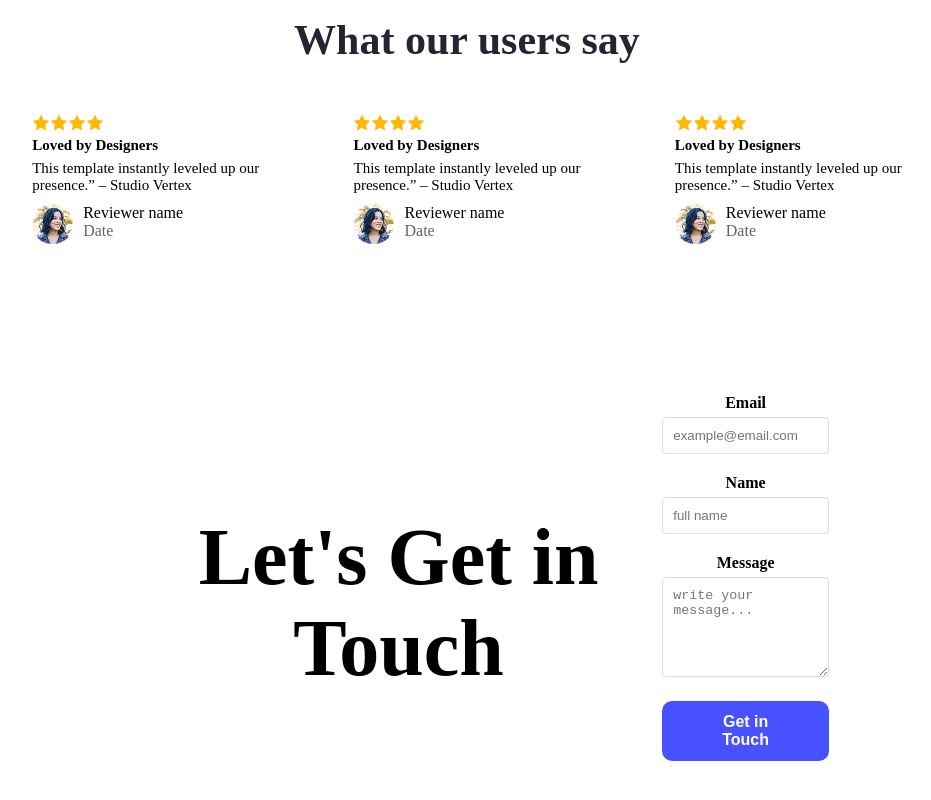
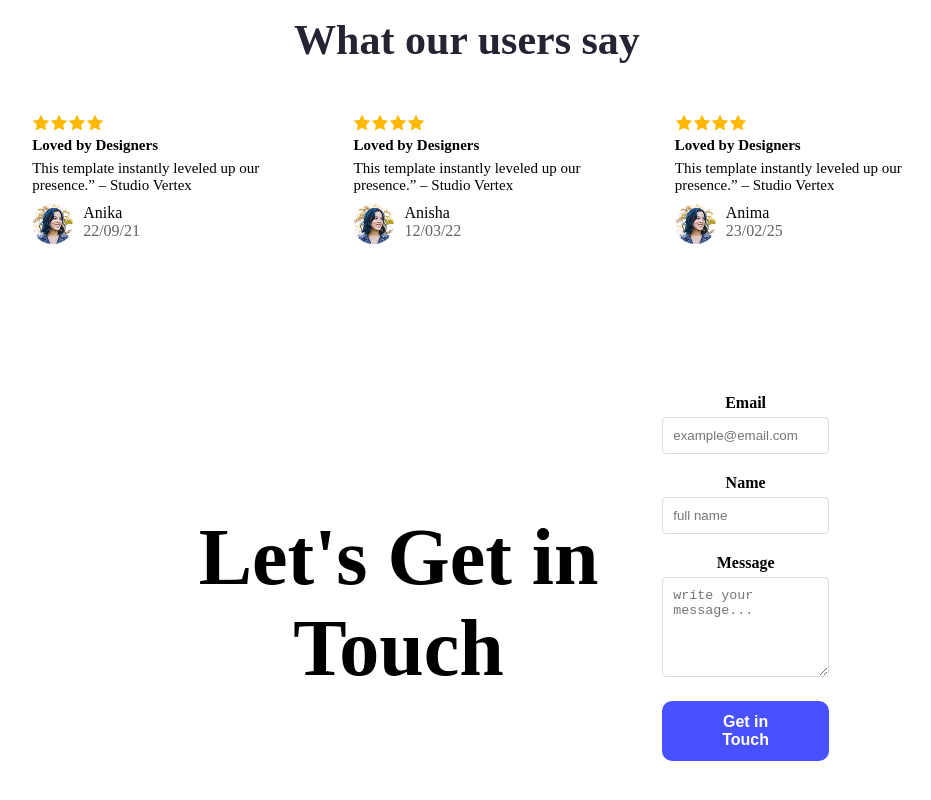
Before and after one commit to JannatunNayeemAnika/new-website, a plain HTML site: page index.html in a window 1280 px wide. Shown: the part 1461-2261 px from the top of the page, without its empty margins (164-1095 px from the left). Drawn offline with Linux system fonts and the light colour scheme.

Commit message:
new work added

```diff
--- a/index.html
+++ b/index.html
@@ -76,7 +76,7 @@
             </div>
             <div  class="new-class">
             <img class="imagenext" src="B12A01-landing-launchpad/Assets/avatar.png" alt="">
-            <div class="text-two">Reviewer name<span style="color: rgb(98, 100, 100);"><br>Date</span></div>
+            <div class="text-two">Anika<span style="color: rgb(98, 100, 100);"><br>22/09/21</span></div>
 
             </div>
        </div>
@@ -95,7 +95,7 @@
             </div>
             <div  class="new-class">
             <img class="imagenext" src="B12A01-landing-launchpad/Assets/avatar.png" alt="">
-            <div class="text-two">Reviewer name<span style="color: rgb(98, 100, 100);"><br>Date</span></div>
+            <div class="text-two">Anisha<span style="color: rgb(98, 100, 100);"><br>12/03/22</span></div>
             </div>
             </div>
             <div>
@@ -113,7 +113,7 @@
             </div>
             <div  class="new-class">
             <img class="imagenext" src="B12A01-landing-launchpad/Assets/avatar.png" alt="">
-            <div class="text-two">Reviewer name<span style="color: rgb(98, 100, 100);"><br>Date</span></div>
+            <div class="text-two">Anima<span style="color: rgb(98, 100, 100);"><br>23/02/25</span></div>
 
             </div>
             </div>
```
